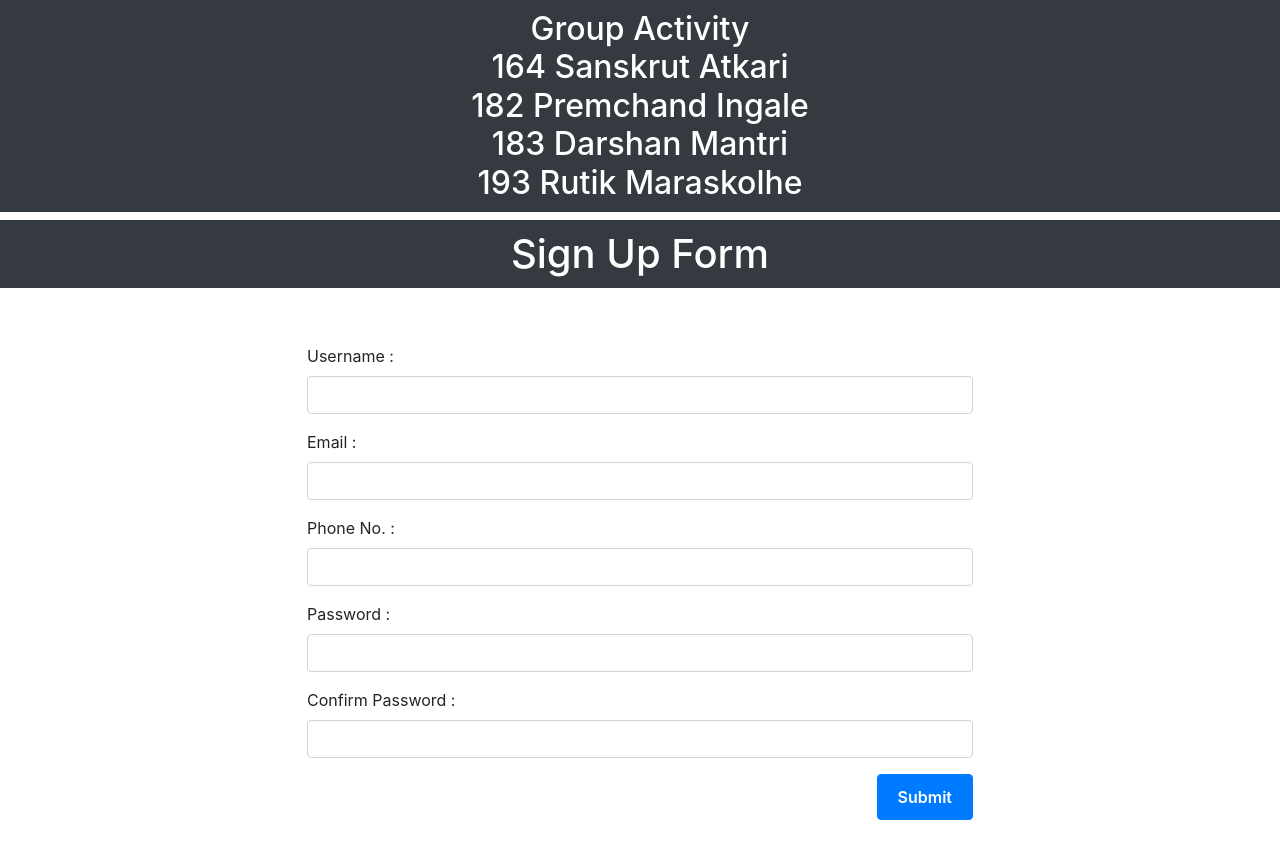
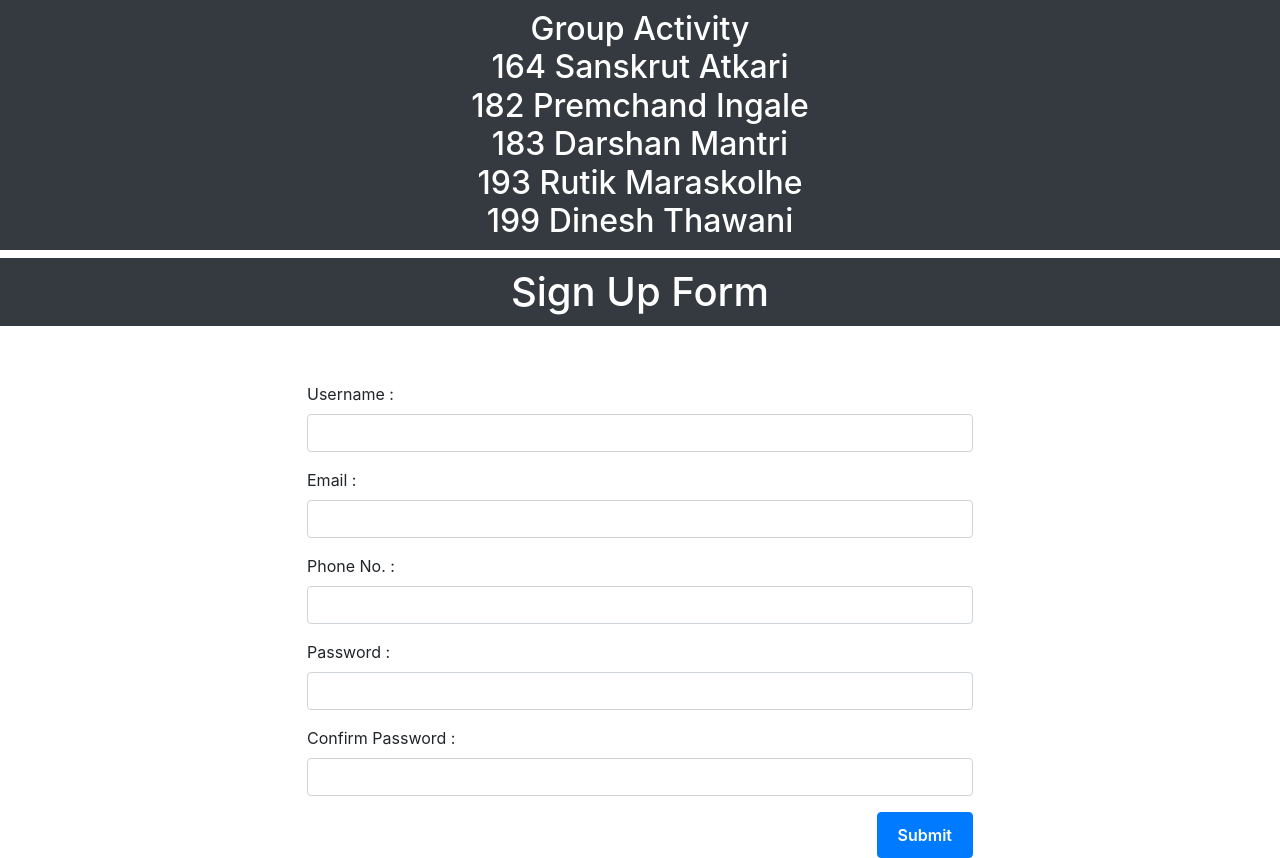
Before and after one commit to psingale/182_TOC_FormValidation, a plain HTML site: page index.html in a window 1280 px wide. Before the commit the page ends 820 px from the top, so only its background shows below. Drawn offline with nearby package versions, Linux system fonts and the light colour scheme.

Commit message:
Update index.html

```diff
--- a/index.html
+++ b/index.html
@@ -19,7 +19,7 @@
     <title>Form Validation</title>
 </head>
 <body>
-    <h2 class="text-center bg-dark text-white" style="padding: 10px 10px 10px 10px;">Group Activity<br>164 Sanskrut Atkari<br>182 Premchand Ingale<br>183 Darshan Mantri<br>193 Rutik Maraskolhe</h2>
+    <h2 class="text-center bg-dark text-white" style="padding: 10px 10px 10px 10px;">Group Activity<br>164 Sanskrut Atkari<br>182 Premchand Ingale<br>183 Darshan Mantri<br>193 Rutik Maraskolhe<br>199 Dinesh Thawani</h2>
 
     <h1 class="text-center bg-dark text-white" style="padding: 10px 10px 10px 10px;">Sign Up Form</h1>
 <br><br>
```
